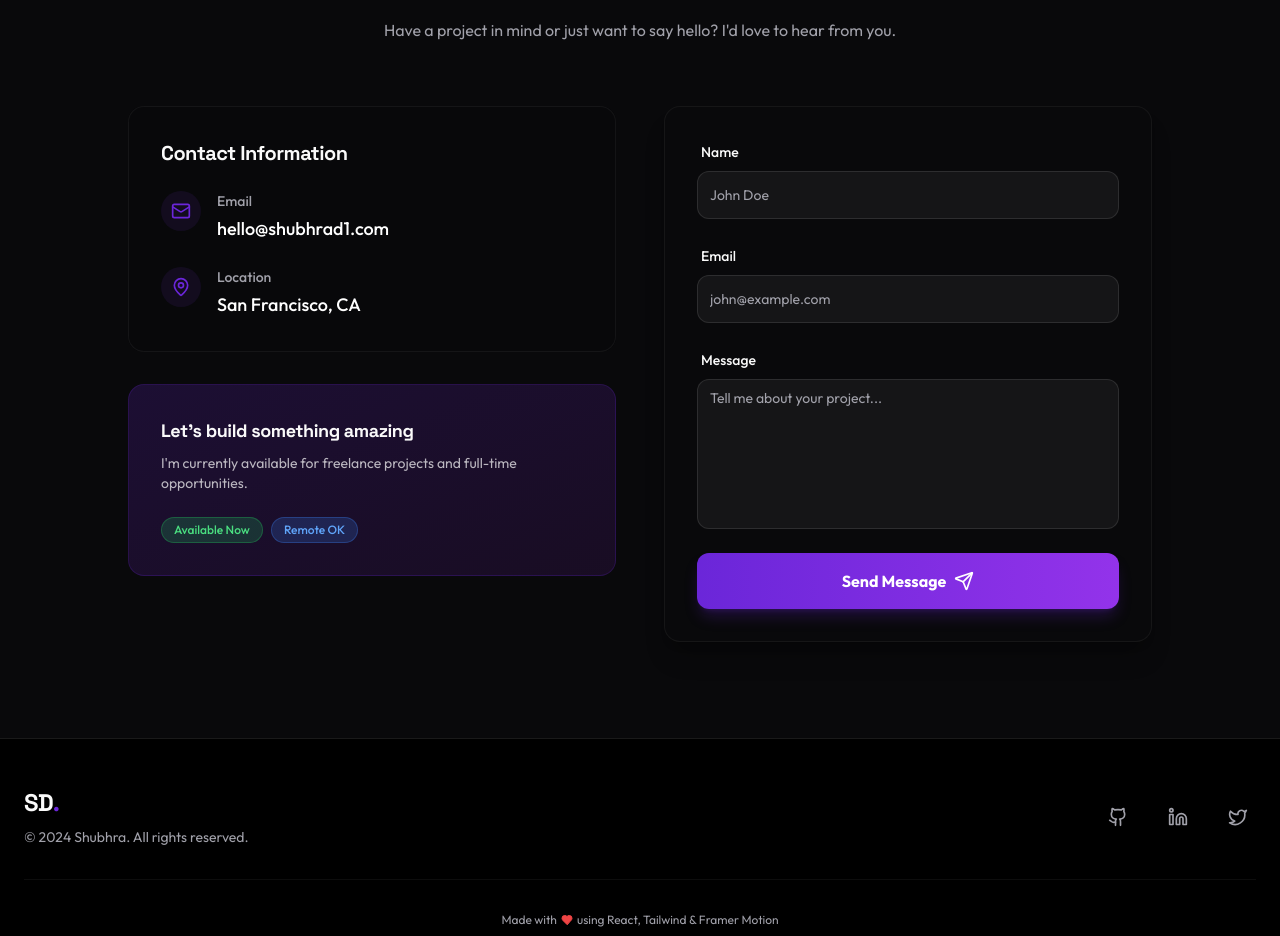
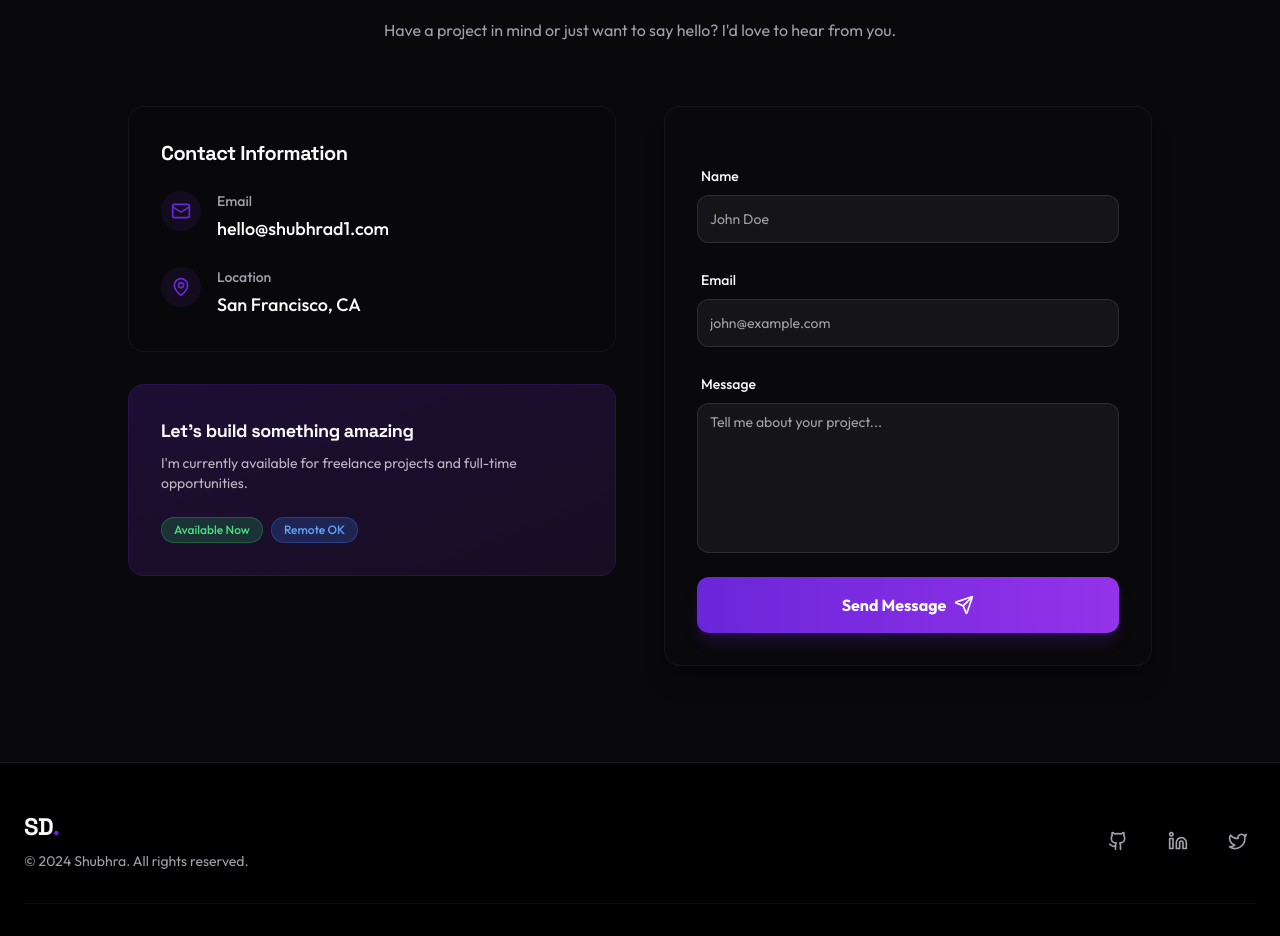
Before and after one commit to shubhrad1/shubhrad01, a React (Vite) app: page / in a window 1280 px wide. Shown: the part 3180-4116 px from the top of the page. Built offline with nearby package versions, Linux system fonts and the light colour scheme; a web font is replaced by a local one.

Commit message:
TEST:Added netlify recaptcha

```diff
--- a/src/components/Contact.tsx
+++ b/src/components/Contact.tsx
@@ -94,7 +94,12 @@ export function Contact() {
                         viewport={{ once: true }}
                         className="bg-card p-8 rounded-2xl border border-white/5 shadow-xl shadow-black/20"
                     >
-                        <form className="space-y-6" netlify>
+                        <form
+                            className="space-y-6"
+                            data-netlify="true"
+                            data-netlify-recaptcha="true"
+                        >
+                            <div data-netlify-recaptcha="true"></div>
                             <div className="space-y-2">
                                 <label
                                     htmlFor="name"
```
